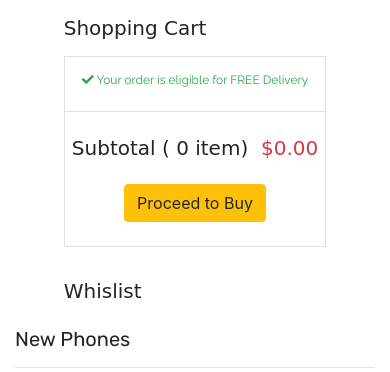
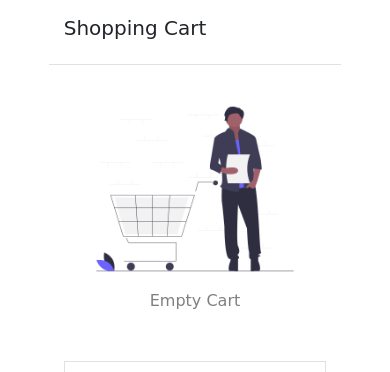
Before and after one commit to arul-25/mobile_shopee, a PHP site: page /cart.php in a window 390 px wide. Shown: the part 106-478 px from the top of the page. Run offline with PHP 8.4, Linux system fonts and the light colour scheme; data comes from the database, SQL or seed files in the repository; data that the repository does not hold is empty; some web fonts are replaced.

Commit message:
membuat cart dan wishlist not found

```diff
--- /dev/null
+++ b/Template/NotFound/_cart_not_found.php
@@ -0,0 +1,33 @@
+<!-- Shopping Cart -->
+<section id="cart" class="py-3">
+    <div class="container-fluid w-75">
+        <h5 class="font-baloo font-size-20">Shopping Cart</h5>
+
+        <!-- Shopping Cart items -->
+        <div class="row">
+            <div class="col-sm-9">
+                <!-- Empty Cart -->
+                <div class="row border-top py-3 mt-3">
+                    <div class="col-sm-12 text-center py-2">
+                        <img src="./assets/blog/empty_cart.png" alt="Empty Cart" class="img-fluid" style="height: 200px;">
+                        <p class="font-baloo font-size-16 text-black-50">Empty Cart</p>
+                    </div>
+                </div>
+                <!-- End Empty Cart -->
+            </div>
+            <!-- Sub total -->
+            <div class="col-sm-3">
+                <div class="sub-total border text-center mt-2">
+                    <h6 class="font-size-12 font-rale text-success py-3"><i class="fas fa-check"></i> Your order is eligible for FREE Delivery</h6>
+                    <div class="border-top py-4">
+                        <h5 class="font-baloo font-size-20">Subtotal ( 0 item)&nbsp; <span class="text-danger">$<span class="text-danger" id="deal-price"><?= sprintf('%.2f', 0); ?></span></span></h5>
+                        <button type="submit" class="btn btn-warning mt-3">Proceed to Buy</button>
+                    </div>
+                </div>
+            </div>
+            <!-- End Sub total -->
+        </div>
+        <!-- End Shopping Cart items -->
+    </div>
+</section>
+<!-- End Shopping Cart -->
--- /dev/null
+++ b/Template/NotFound/_wishlist_not_found.php
@@ -0,0 +1,33 @@
+<!-- Shopping Cart -->
+<section id="cart" class="py-3">
+    <div class="container-fluid w-75">
+        <h5 class="font-baloo font-size-20">Wishlist</h5>
+
+        <!-- Shopping Cart items -->
+        <div class="row">
+            <div class="col-sm-9">
+                <!-- Empty Cart -->
+                <div class="row border-top py-3 mt-3">
+                    <div class="col-sm-12 text-center py-2">
+                        <img src="./assets/blog/empty_cart.png" alt="Empty Cart" class="img-fluid" style="height: 200px;">
+                        <p class="font-baloo font-size-16 text-black-50">Empty Wishlist</p>
+                    </div>
+                </div>
+                <!-- End Empty Cart -->
+            </div>
+            <!-- Sub total -->
+            <div class="col-sm-3">
+                <div class="sub-total border text-center mt-2">
+                    <h6 class="font-size-12 font-rale text-success py-3"><i class="fas fa-check"></i> Your order is eligible for FREE Delivery</h6>
+                    <div class="border-top py-4">
+                        <h5 class="font-baloo font-size-20">Subtotal ( 0 item)&nbsp; <span class="text-danger">$<span class="text-danger" id="deal-price"><?= sprintf('%.2f', 0); ?></span></span></h5>
+                        <button type="submit" class="btn btn-warning mt-3">Proceed to Buy</button>
+                    </div>
+                </div>
+            </div>
+            <!-- End Sub total -->
+        </div>
+        <!-- End Shopping Cart items -->
+    </div>
+</section>
+<!-- End Shopping Cart -->
--- a/cart.php
+++ b/cart.php
@@ -11,11 +11,12 @@ ob_start();
 /* Header */
 include("header.php");
 
-/* Cart Template */
-include("Template/_cart-template.php");
+/* Include Cart Item if is not empty */
+count($cart->getData()) ? include("Template/_cart-template.php") : include("Template/NotFound/_cart_not_found.php");
 
 /* Whislist Template */
-include("Template/_whislist_template.php");
+count($wishlist->getData()) ? include("Template/_whislist_template.php") : include("Template/NotFound/_wishlist_not_found.php");
+
 
 /* Top Sale */
 include("Template/_new-phones.php");
```
